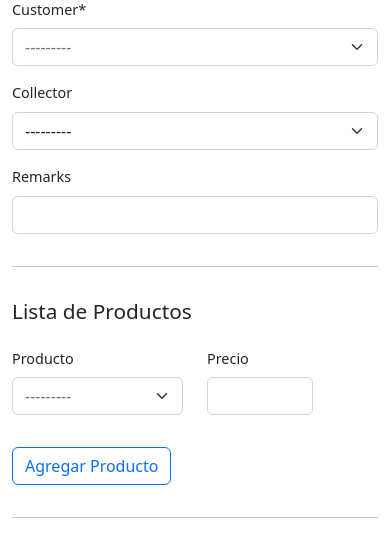
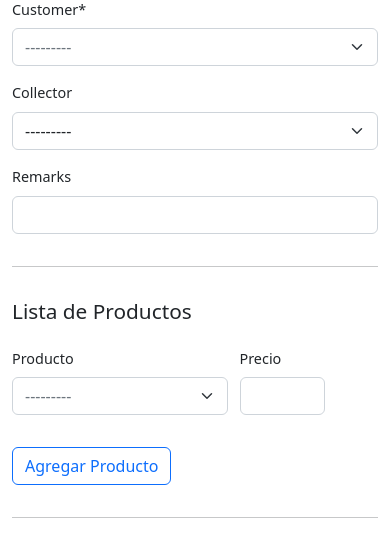
Before and after one commit to luciano-im/app-cobranzas, a Django app: page /sales/create/ in a window 390 px wide. Shown: the part 207-750 px from the top of the page. Run offline with Django 4.2, Linux system fonts and the light colour scheme; the visitor is signed in with stand-in values (Sample User, id 1); data comes from the database, SQL or seed files in the repository; data that the repository does not hold is empty; some libraries are stand-ins or nearby versions.

Commit message:
📱 Responsive product list in create sale page

```diff
--- a/cobranzas/app/templates/create_sale.html
+++ b/cobranzas/app/templates/create_sale.html
@@ -22,13 +22,13 @@
       {% with products.empty_form as emptyform %}
       <div class="form-row" data-form-index="">
         <div class="row">
-          <div class="col-6">
+          <div class="col-7 col-sm-8">
             {{ emptyform.product|as_crispy_field }}
           </div>
-          <div class="col-4">
+          <div class="col-3">
             {{ emptyform.price|as_crispy_field }}
           </div>
-          <div class="col-2">
+          <div class="col-2 col-sm-1">
             <button id="delete-form" type="button" class="btn btn-secondary remove-form-row" data-form-index="">
               <i class="bi bi-trash"></i>
             </button>
@@ -39,20 +39,20 @@
     </div>
     <div class="product-forms">
       <div class="row">
-        <div class="col-6">
+        <div class="col-7 col-sm-8">
           <p style="margin-bottom: .5rem;">Producto</p>
         </div>
-        <div class="col-4">
+        <div class="col-3">
           <p style="margin-bottom: .5rem;">Precio</p>
         </div>
       </div>
       {% for productform in products %}
       <div class="form-row" data-form-index="0">
         <div class="row">
-          <div class="col-6">
+          <div class="col-7 col-sm-8">
             {{ productform.product|as_crispy_field }}
           </div>
-          <div class="col-4">
+          <div class="col-3">
             {{ productform.price|as_crispy_field }}
           </div>
         </div>
--- a/cobranzas/static/css/styles.css
+++ b/cobranzas/static/css/styles.css
@@ -448,9 +448,8 @@ form.filterset-form .erase-filters {
   display: none;
 }
 
-/* MEDIAQUERYS */
+/* MEDIAQUERYS MIN-WIDTH */
 
-/* Small devices (landscape phones, 576px and up) */
 @media (min-width: 400px) {
   .content table .actions .btn {
     padding: .25rem .5rem;
@@ -491,3 +490,11 @@ form.filterset-form .erase-filters {
 
 /* XX-Large devices (larger desktops, 1400px and up) */
 /* @media (min-width: 1400px) { ... } */
+
+/* MEDIAQUERYS MAX-WIDTH */
+
+@media (max-width: 575px) {
+  .content .sale-creation .products-list .row > * {
+    padding-right: 0 !important;
+  }
+}
```
